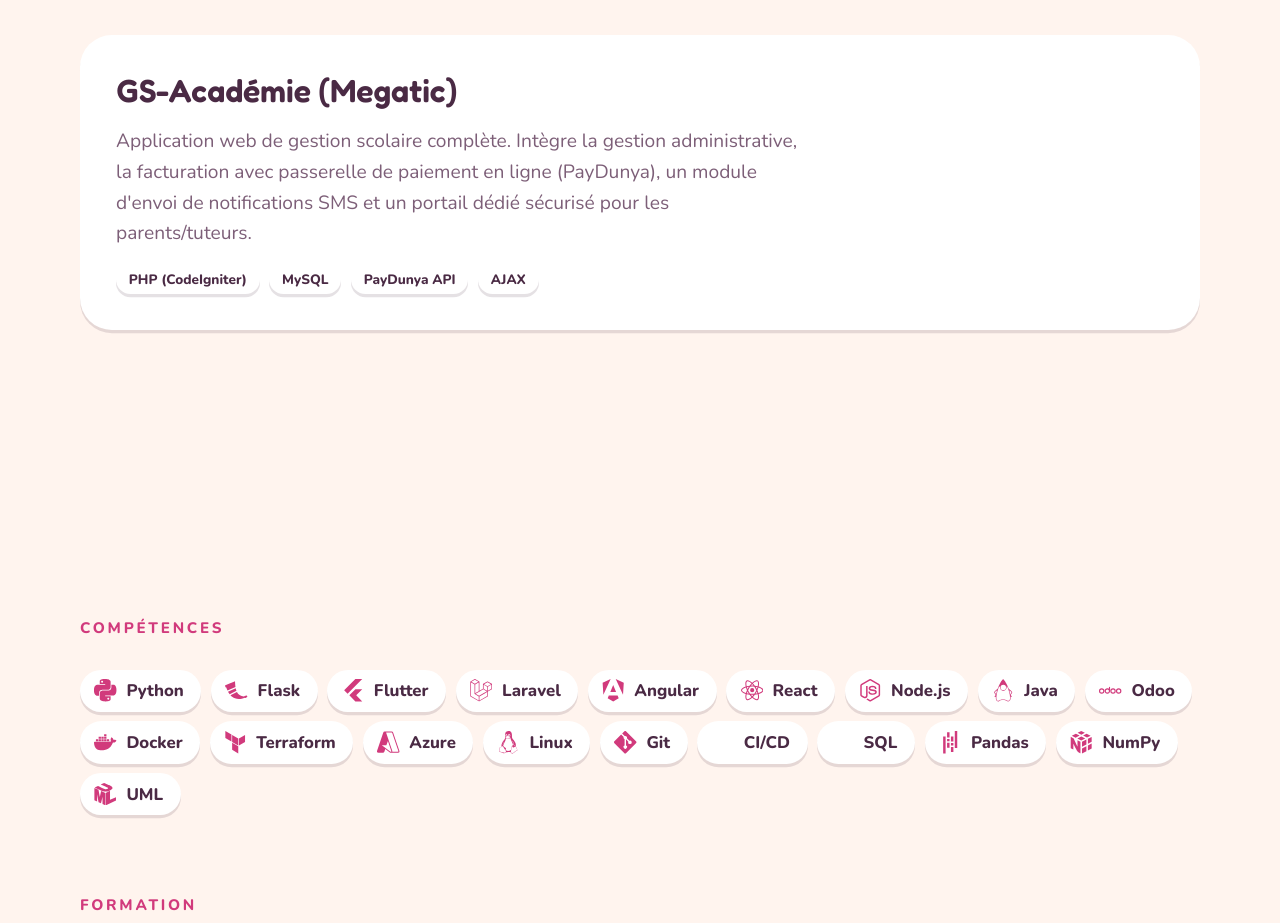
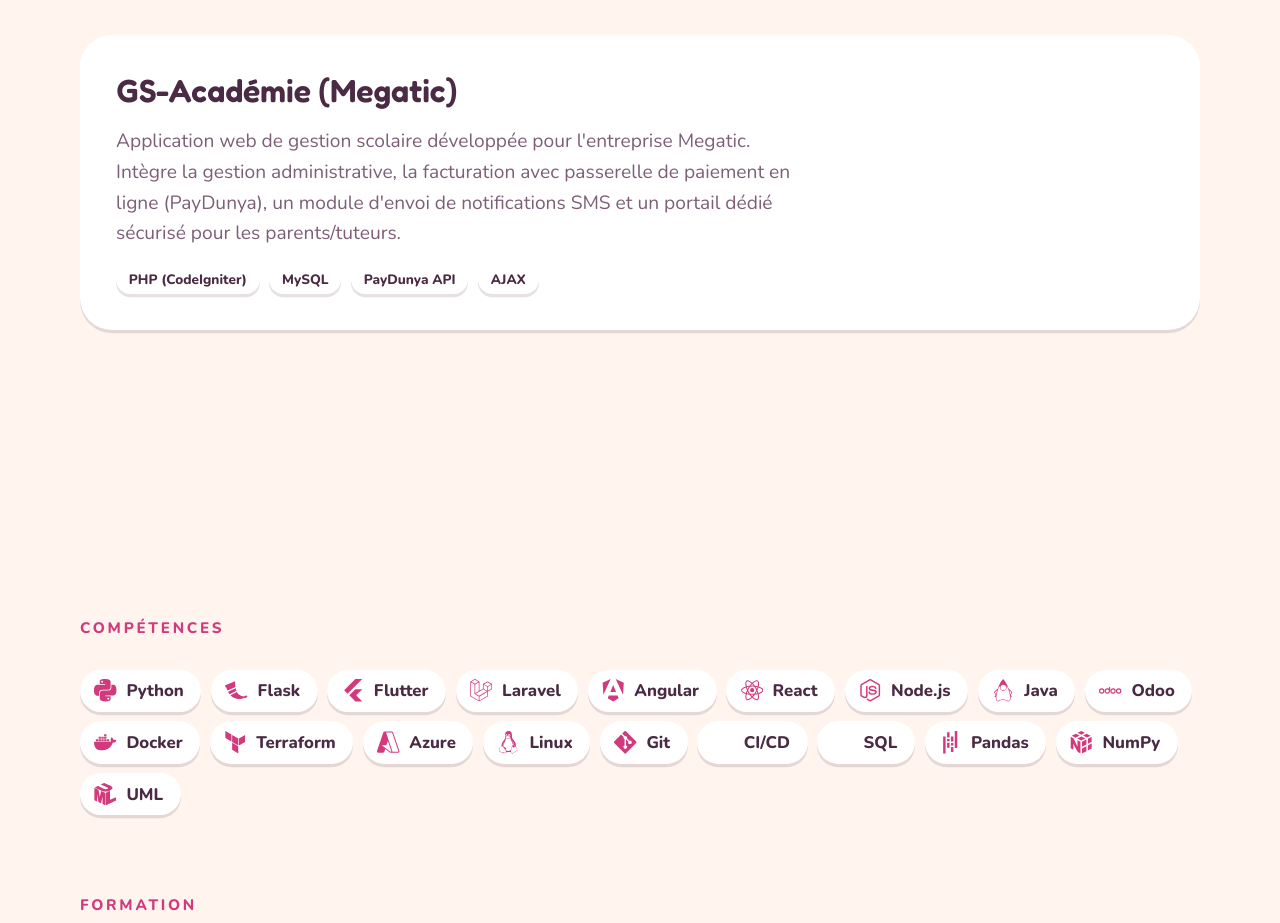
Before and after one commit to diallohouleymatou/portfolio_HD, a Vue app: page / in a window 1280 px wide. Shown: the part 5160-6083 px from the top of the page. Built offline with nearby package versions, Linux system fonts and the light colour scheme; some icons are missing.

Commit message:
feat: explicitly mention Megatic in GS-Academie description

```diff
--- a/src/content/resume.ts
+++ b/src/content/resume.ts
@@ -188,7 +188,7 @@ const FR: Copy = {
     },
     {
       name: 'GS-Académie (Megatic)',
-      description: 'Application web de gestion scolaire complète. Intègre la gestion administrative, la facturation avec passerelle de paiement en ligne (PayDunya), un module d\'envoi de notifications SMS et un portail dédié sécurisé pour les parents/tuteurs.',
+      description: 'Application web de gestion scolaire développée pour l\'entreprise Megatic. Intègre la gestion administrative, la facturation avec passerelle de paiement en ligne (PayDunya), un module d\'envoi de notifications SMS et un portail dédié sécurisé pour les parents/tuteurs.',
       tech: ['PHP (CodeIgniter)', 'MySQL', 'PayDunya API', 'AJAX'],
     },
   ],
@@ -331,7 +331,7 @@ const EN: Copy = {
     },
     {
       name: 'GS-Académie (Megatic)',
-      description: 'Comprehensive web-based school management application. Features administrative workflows, student billing with online payment gateway (PayDunya), an SMS notification module, and a secure portal for parents/guardians.',
+      description: 'Web-based school management application developed for the company Megatic. Features administrative workflows, student billing with online payment gateway (PayDunya), an SMS notification module, and a secure portal for parents/guardians.',
       tech: ['PHP (CodeIgniter)', 'MySQL', 'PayDunya API', 'AJAX'],
     },
   ],
```
